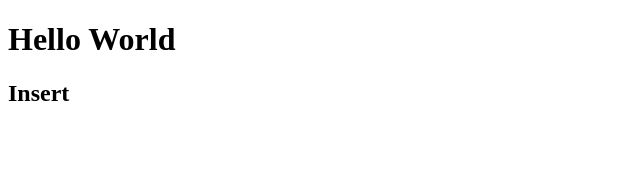
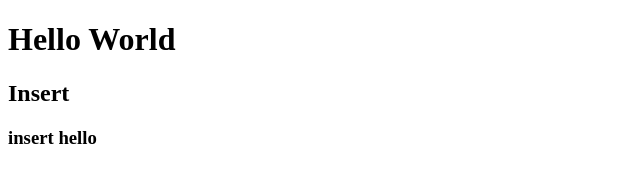
Before and after one commit to saitarn/testgit2, a plain HTML site: page index.html in a window 1280 px wide. Shown: the whole page, without its empty margins (0-640 px from the left). Drawn offline with Linux system fonts and the light colour scheme.

Commit message:
Add data

```diff
--- a/index.html
+++ b/index.html
@@ -7,5 +7,6 @@
 <body>
     <h1>Hello World</h1>
     <h2>Insert</h2>
+	<h3>insert hello</h3>
 </body>
 </html>
```
